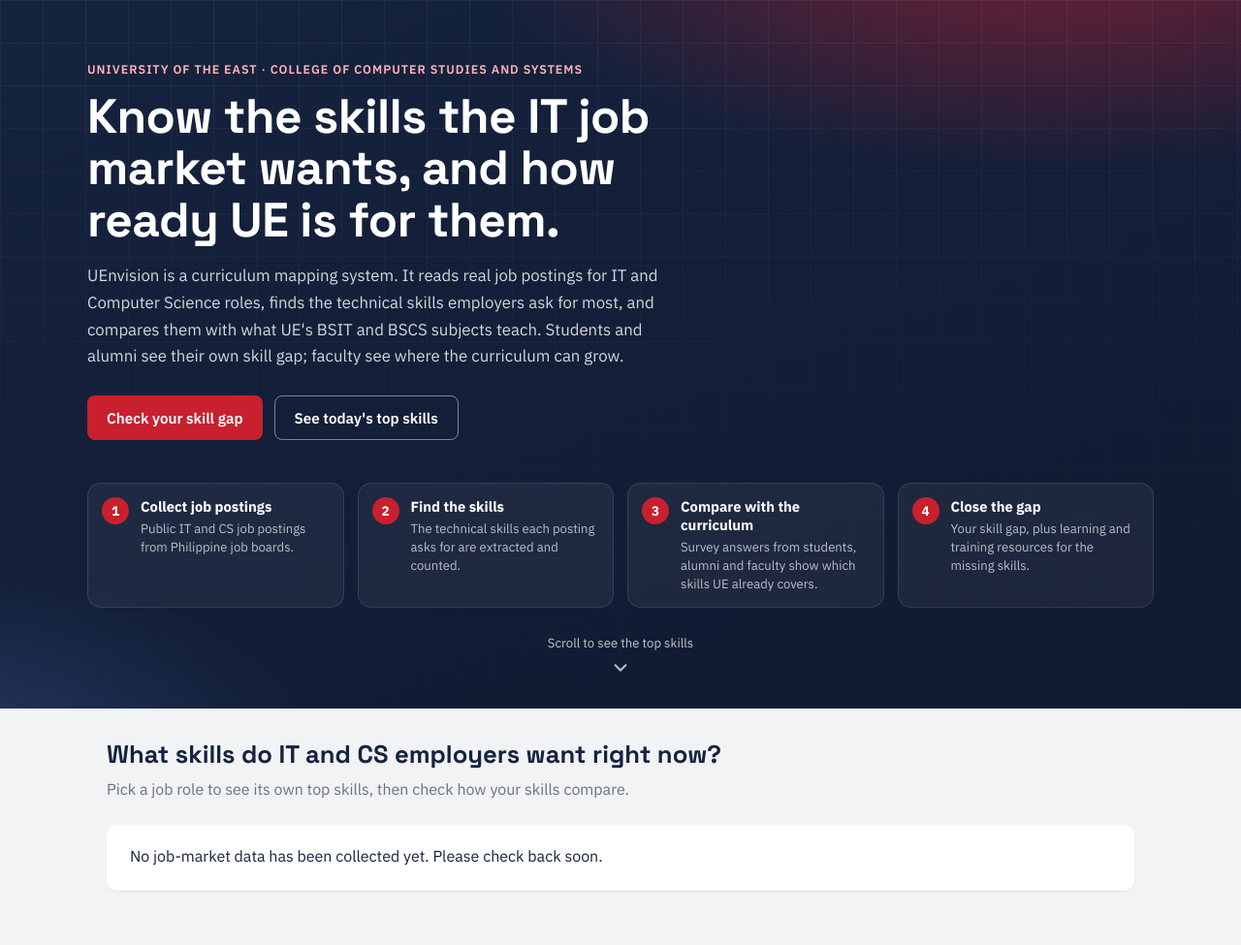
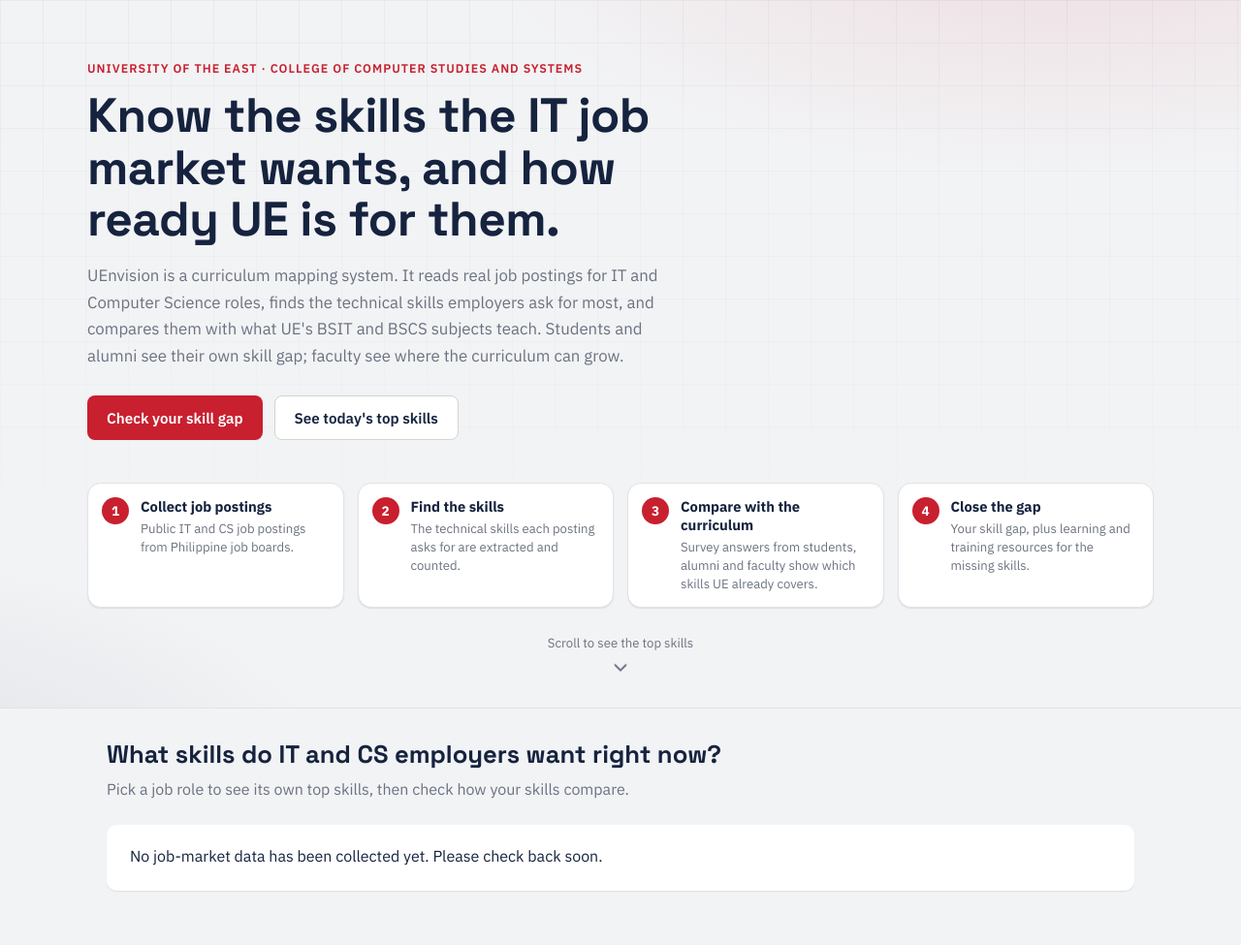
Before and after one commit to AikaAtUE/uenvision-capstone, a Django app: page / in a window 1280 px wide. Shown: the part 69-1044 px from the top of the page at 97% size. Run offline with Django 5.2, Linux system fonts and the light colour scheme; some libraries are stand-ins or nearby versions.

Commit message:
minor fix

```diff
--- a/myapp/static/myapp/public.css
+++ b/myapp/static/myapp/public.css
@@ -76,47 +76,51 @@
 /* ============ Homepage introduction (landing section above the top skills charts) ============ */
 html{scroll-behavior:smooth;}
 @media (prefers-reduced-motion: reduce){ html{scroll-behavior:auto;} }
-.land{position:relative; overflow:hidden; color:#fff; padding:56px 20px 28px;
+/* Follows the light / dark theme like the rest of the site (colors from the theme variables). */
+.land{position:relative; overflow:hidden; color:var(--ink); padding:56px 20px 28px; border-bottom:1px solid var(--line);
+  --land-glow-red:rgba(200,32,47,.10); --land-glow-navy:rgba(22,35,63,.08); --land-grid:rgba(22,35,63,.5);
   background:
-    radial-gradient(1000px 420px at 85% -10%, rgba(200,32,47,.55), transparent 60%),
-    radial-gradient(800px 380px at -10% 110%, rgba(60,90,153,.55), transparent 60%),
-    linear-gradient(160deg, #16233f 0%, #101a30 100%);
+    radial-gradient(1000px 420px at 85% -10%, var(--land-glow-red), transparent 60%),
+    radial-gradient(800px 380px at -10% 110%, var(--land-glow-navy), transparent 60%),
+    var(--bg);
   min-height:calc(100vh - 69px); display:flex; flex-direction:column; justify-content:center;}
 .land::after{content:""; position:absolute; inset:0; pointer-events:none; opacity:.08;
-  background-image:linear-gradient(rgba(255,255,255,.6) 1px, transparent 1px), linear-gradient(90deg, rgba(255,255,255,.6) 1px, transparent 1px);
+  background-image:linear-gradient(var(--land-grid) 1px, transparent 1px), linear-gradient(90deg, var(--land-grid) 1px, transparent 1px);
   background-size:44px 44px; mask-image:linear-gradient(180deg, #000 0%, transparent 85%); -webkit-mask-image:linear-gradient(180deg, #000 0%, transparent 85%);}
 .land > *{position:relative; z-index:1;}
 .land-inner{max-width:1100px; width:100%; margin:0 auto; display:grid; grid-template-columns:1.25fr .9fr; gap:40px; align-items:center;}
-.land-eyebrow{margin:0 0 14px; font-size:.78rem; font-weight:600; letter-spacing:.08em; text-transform:uppercase; color:#ffb3ba;}
-.land h1{font-family:var(--font-head); font-size:clamp(1.9rem, 4.2vw, 3.1rem); line-height:1.08; letter-spacing:-.01em; margin:0 0 18px; color:#fff;}
-.land-lede{margin:0 0 26px; font-size:1.05rem; line-height:1.65; color:rgba(255,255,255,.82); max-width:620px;}
+.land-eyebrow{margin:0 0 14px; font-size:.78rem; font-weight:600; letter-spacing:.08em; text-transform:uppercase; color:var(--red);}
+.land h1{font-family:var(--font-head); font-size:clamp(1.9rem, 4.2vw, 3.1rem); line-height:1.08; letter-spacing:-.01em; margin:0 0 18px; color:var(--ink);}
+.land-lede{margin:0 0 26px; font-size:1.05rem; line-height:1.65; color:var(--muted); max-width:620px;}
 .land-actions{display:flex; flex-wrap:wrap; gap:12px;}
 .land-btn{text-decoration:none; padding:12px 20px; font-size:.95rem;}
-.land-btn--ghost{background:transparent; color:#fff; border:1px solid rgba(255,255,255,.45);}
-.land-btn--ghost:hover{background:rgba(255,255,255,.1);}
-.land-card{background:rgba(255,255,255,.07); border:1px solid rgba(255,255,255,.16); border-radius:18px; padding:22px 22px 18px;
+.land-btn--ghost{background:var(--surface); color:var(--ink); border:1px solid var(--line-strong);}
+.land-btn--ghost:hover{background:var(--soft);}
+.land-card{background:var(--surface); border:1px solid var(--line); box-shadow:var(--shadow-card); border-radius:18px; padding:22px 22px 18px;
   backdrop-filter:blur(6px); -webkit-backdrop-filter:blur(6px); box-shadow:0 20px 50px rgba(0,0,0,.25);}
-.land-card-label{margin:0 0 12px; font-size:.75rem; letter-spacing:.08em; text-transform:uppercase; color:rgba(255,255,255,.6);}
-.land-stat{display:flex; flex-direction:column; padding:10px 0; border-bottom:1px solid rgba(255,255,255,.1);}
+.land-card-label{margin:0 0 12px; font-size:.75rem; letter-spacing:.08em; text-transform:uppercase; color:var(--muted-2);}
+.land-stat{display:flex; flex-direction:column; padding:10px 0; border-bottom:1px solid var(--line);}
 .land-stat-num{font-family:var(--font-head); font-size:1.6rem; font-weight:700; line-height:1.15; overflow-wrap:anywhere;}
-.land-stat-text{font-size:.85rem; color:rgba(255,255,255,.7);}
+.land-stat-text{font-size:.85rem; color:var(--muted);}
 .land-mini{list-style:none; margin:14px 0 0; padding:0; display:grid; gap:8px;}
-.land-mini li{display:grid; grid-template-columns:90px 1fr; align-items:center; gap:10px; font-size:.78rem; color:rgba(255,255,255,.75);}
+.land-mini li{display:grid; grid-template-columns:90px 1fr; align-items:center; gap:10px; font-size:.78rem; color:var(--muted);}
 .land-mini li span{overflow:hidden; text-overflow:ellipsis; white-space:nowrap;}
 .land-mini i{display:block; height:8px; border-radius:4px; background:linear-gradient(90deg, #c8202f, #ff6b78);}
 .land-steps{list-style:none; max-width:1100px; width:100%; margin:44px auto 0; padding:0; display:grid; grid-template-columns:repeat(4, 1fr); gap:14px;}
-.land-steps li{display:flex; gap:12px; align-items:flex-start; padding:14px; border-radius:14px; background:rgba(255,255,255,.05); border:1px solid rgba(255,255,255,.1);}
+.land-steps li{display:flex; gap:12px; align-items:flex-start; padding:14px; border-radius:14px; background:var(--surface); border:1px solid var(--line); box-shadow:var(--shadow-card);}
 .land-steps strong{display:block; font-size:.92rem; margin-bottom:4px;}
-.land-steps p{margin:0; font-size:.82rem; line-height:1.45; color:rgba(255,255,255,.7);}
+.land-steps p{margin:0; font-size:.82rem; line-height:1.45; color:var(--muted);}
 .land-step-num{flex:none; width:28px; height:28px; border-radius:50%; display:inline-flex; align-items:center; justify-content:center;
   font-weight:700; font-size:.85rem; background:#c8202f; color:#fff;}
-.land-scroll{margin:28px auto 0; display:flex; flex-direction:column; align-items:center; gap:2px; color:rgba(255,255,255,.75);
+.land-scroll{margin:28px auto 0; display:flex; flex-direction:column; align-items:center; gap:2px; color:var(--muted);
   text-decoration:none; font-size:.82rem;}
 .land-scroll svg{animation:land-bob 1.8s ease-in-out infinite;}
-.land-scroll:hover{color:#fff;}
+.land-scroll:hover{color:var(--red);}
 @keyframes land-bob{0%,100%{transform:translateY(0);} 50%{transform:translateY(5px);}}
 @media (prefers-reduced-motion: reduce){ .land-scroll svg{animation:none;} }
 #top-skills{scroll-margin-top:12px;}
+:root[data-theme="dark"] .land{--land-glow-red:rgba(200,32,47,.28); --land-glow-navy:rgba(60,90,153,.30); --land-grid:rgba(255,255,255,.5);}
+:root[data-theme="dark"] .land-eyebrow{color:#ff8b95;}
 .pub-hero-title{font-size:1.6rem; line-height:1.2; margin-bottom:8px;}
 @media (max-width: 900px){
   .land{min-height:auto; padding:40px 16px 24px;}
```
